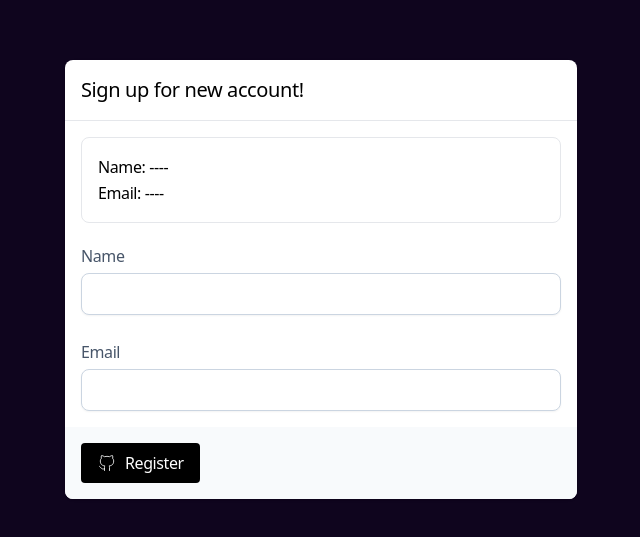
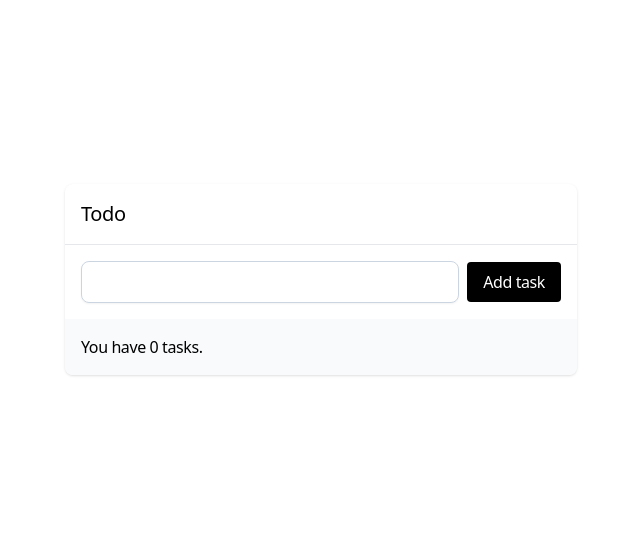
Before and after one commit to putuokky/learn-react, a React (Vite) app: page / in a window 1280 px wide. Shown: the part 121-658 px from the top of the page, without its empty margins (319-959 px from the left). Built offline with nearby package versions, Linux system fonts and the light colour scheme.

Commit message:
9 Manipulasi State

```diff
--- a/src/App.jsx
+++ b/src/App.jsx
@@ -1,54 +1,10 @@
-import Card from './components/Card';
-import Button from './components/Button';
 import PlaceContentCenter from './components/PlaceContentCenter';
-import { useState } from 'react';
-import { IconBrandGithub } from '@tabler/icons';
-import Input from './components/Input';
-import Label from './components/Label';
+import Todo from './components/Todo';
 
 export default function App() {
-    const [form, setForm] = useState({
-        name: '',
-        email: '',
-    });
-
-    function onChange(e) {
-        setForm({ ...form, [e.target.name]: e.target.value });
-    }
-
-    function submit(e) {
-        e.preventDefault();
-
-        console.log(form);
-    }
-
     return (
         <PlaceContentCenter>
-            <Card>
-                <Card.Title>Sign up for new account!</Card.Title>
-                <form onSubmit={submit}>
-                    <Card.Body>
-                        <div className='mb-5 border  rounded-lg p-4'>
-                            <p>Name: {form.name || '----'}</p>
-                            <p>Email: {form.email || '----'}</p>
-                        </div>
-                        <div className="mb-6">
-                            <Label htmlFor='name' value={'Name'} />
-                            <Input value={form.name} onChange={onChange} id='name' name='name' />
-                        </div>
-                        <div>
-                            <Label htmlFor='email' value={'Email'} />
-                            <Input value={form.email} onChange={onChange} id='email' name='email' />
-                        </div>
-                    </Card.Body>
-                    <Card.Footer>
-                        <Button>
-                            <IconBrandGithub />
-                            Register
-                        </Button>
-                    </Card.Footer>
-                </form>
-            </Card>
+            <Todo />
         </PlaceContentCenter >
     );
 }
--- a/src/components/Button.jsx
+++ b/src/components/Button.jsx
@@ -5,7 +5,7 @@
     return (
         <button
             {...props}
-            className={clsx(className, '[&>svg]:w-5 [&>svg]:h-5 [&>svg]:stroke-1 flex items-center gap-x-2 text-white px-4 py-2 rounded')}
+            className={clsx(className, '[&>svg]:w-5 [&>svg]:h-5 [&>svg]:stroke-1 whitespace-nowrap inline-flex justify-center items-center gap-x-2 text-white px-4 h-10 rounded')}
         >
             {text || children}
         </button>
--- a/src/components/PlaceContentCenter.jsx
+++ b/src/components/PlaceContentCenter.jsx
@@ -1,7 +1,7 @@
 export default function PlaceContentCenter({ children }) {
     return (
-        <div className="bg-black">
-            <div className="bg-violet-900/20 min-h-screen flex items-center justify-center antialiased tracking-tight">
+        <div>
+            <div className="min-h-screen flex items-center justify-center antialiased tracking-tight">
                 <div className="max-w-lg w-full">
                     {children}
                 </div>
--- /dev/null
+++ b/src/components/Todo.jsx
@@ -0,0 +1,72 @@
+import Card from './Card';
+import Input from './Input';
+import Button from './Button';
+import { useState } from 'react';
+
+export default function Todo() {
+    const [newTask, setNewTask] = useState('');
+    const [tasks, setTasks] = useState([]);
+
+    function handleAddTask(e) {
+        e.preventDefault();
+        setTasks(prevTasks => [...prevTasks, {
+            id: Math.floor(Math.random() * Date.now()),
+            name: newTask,
+            completed: false,
+        }]);
+
+        setNewTask('');
+    }
+
+    function handleCompleteTask(id) {
+        const updateTask = tasks.map((task) => {
+            if (id === task.id) {
+                return {
+                    ...task,
+                    completed: !task.completed
+                }
+            }
+            return task;
+        });
+
+        setTasks(updateTask);
+    }
+
+    function handleRemoveTask(id) {
+        const removeTask = tasks.filter(task => task.id !== id);
+        setTasks(removeTask);
+    }
+
+    return (
+        <Card>
+            <Card.Title>Todo</Card.Title>
+            <Card.Body>
+                <form>
+                    <div className="flex items-center gap-x-2">
+                        <Input value={newTask} onChange={(e) => setNewTask(e.target.value)} />
+                        <Button onClick={handleAddTask} text={'Add task'} />
+                    </div>
+                </form>
+                {tasks.length > 0 ? (
+                    <ol className='space-y-2 mt-4'>
+                        {tasks.map((task) => (
+                            <li key={task.id} className='flex items-center justify-between'>
+                                <span>{task.name} {task.completed ? '✅' : '⚠'}</span>
+                                <div className='flex items-center gap-x-2'>
+                                    <button onClick={() => handleCompleteTask(task.id)} className='px-2 py-1 border text-xs'>
+                                        Mark as {task.completed ? 'complete' : 'incomplete'}
+                                    </button>
+                                    <button onClick={() => handleRemoveTask(task.id)} className='px-2 py-1 border text-xs'>remove</button>
+                                </div>
+                            </li>
+                        ))}
+                    </ol>
+                )
+                    : null}
+            </Card.Body>
+            <Card.Footer>
+                You have {tasks.length} tasks.
+            </Card.Footer>
+        </Card>
+    )
+}
```
